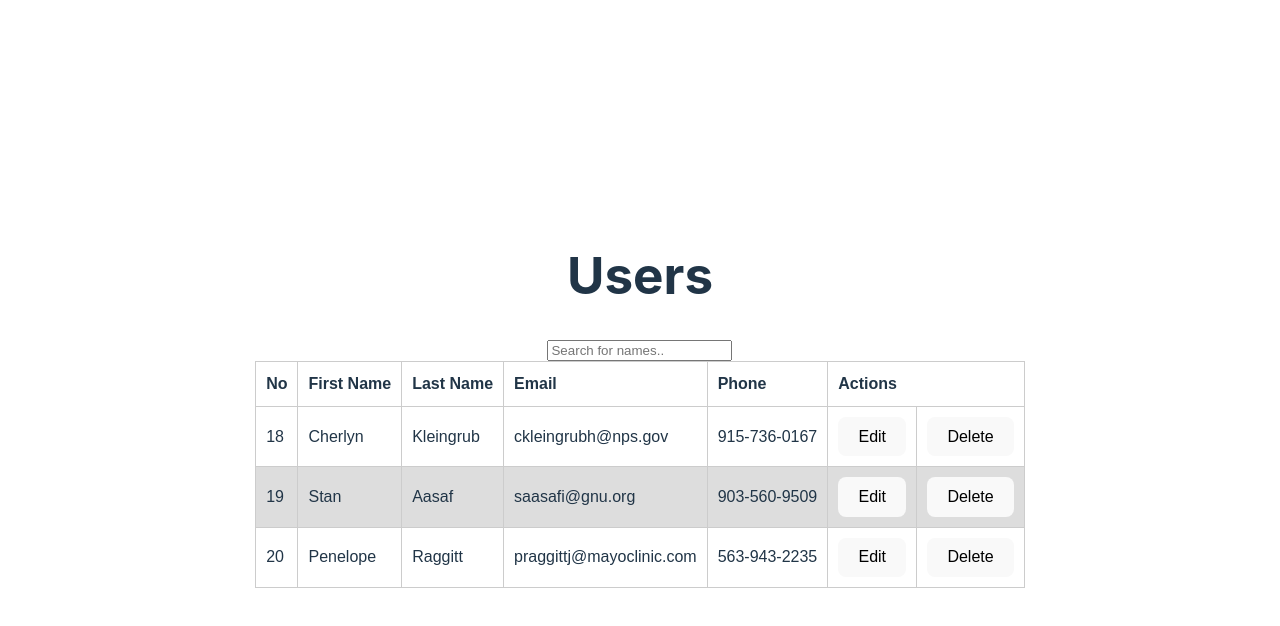
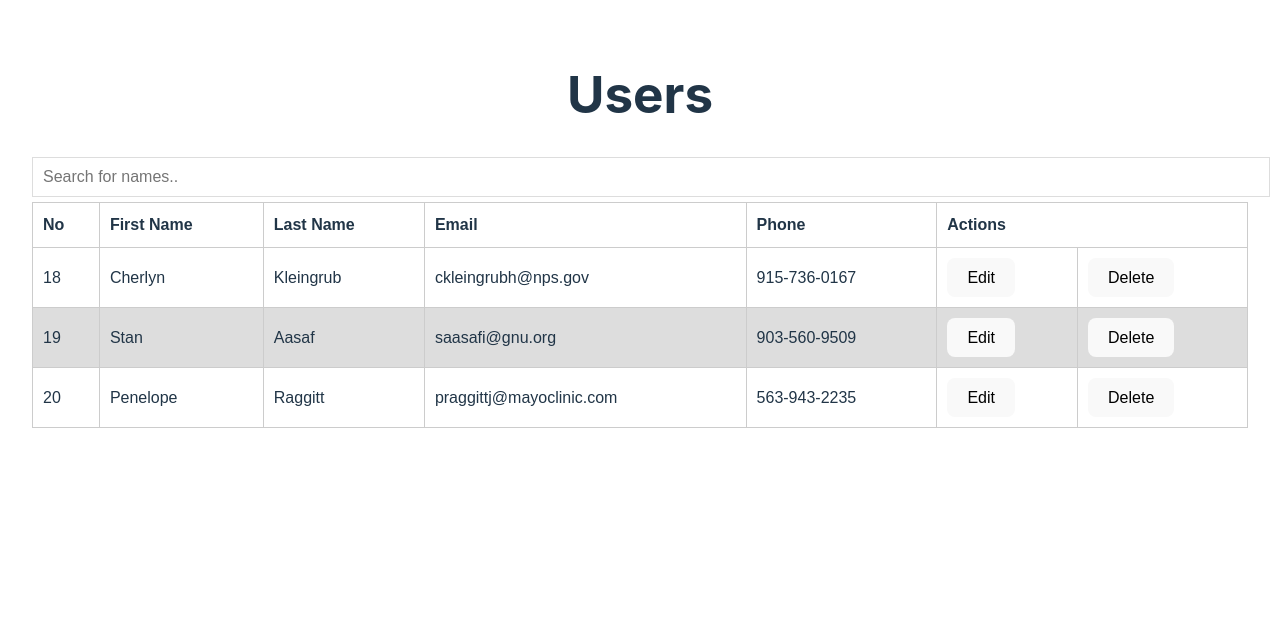
Before and after one commit to Satosh-J/master-react-five-day, a React (Vite) app: page / in a window 1280 px wide. Shown: the top 626 px of the page. Built offline with nearby package versions, Linux system fonts and the light colour scheme.

Commit message:
Day 2: Afternoon Session(Styling with Css module)

```diff
--- a/src/components/EditableCell.tsx
+++ b/src/components/EditableCell.tsx
@@ -17,7 +17,6 @@ const EditableTableCell: FC<UserRowProps> = ({ name, value, onChange, isEditing
         <input
           type="text"
           name={name}
-          className="form-control"
           value={value}
           onChange={onChange}
         />
--- a/src/components/UserRow.tsx
+++ b/src/components/UserRow.tsx
@@ -68,12 +68,10 @@ const UserRow: FC<UserRowProps> = ({ user, onEdit, onDelete }) => {
                 {
                     isEditing ?
                         <button onClick={handleCancel}
-                            className="btn btn-secondary"
                         >
                             Cancel
                         </button> :
                         <button
-                            className="btn btn-primary"
                             onClick={handleEdit}>
                             Edit
                         </button>
@@ -84,10 +82,8 @@ const UserRow: FC<UserRowProps> = ({ user, onEdit, onDelete }) => {
                 {
                     isEditing ?
                         <button onClick={handleSave}
-                            className="btn btn-primary"
                         >Save</button> :
                         <button onClick={() => onDelete(user.id)}
-                            className="btn btn-danger"
                         >Delete</button>
                 }
             </td>
--- /dev/null
+++ b/src/components/UsersTable.module.css
@@ -0,0 +1,34 @@
+/* Styles for table */
+table {
+    font-family: arial, sans-serif;
+    border-collapse: collapse;
+    width: 100%;
+}
+
+td,
+th {
+    border: 1px solid #cccccc;
+    text-align: left;
+    padding: 10px;
+}
+
+tr:nth-child(even) {
+    background-color: #dddddd;
+}
+
+
+/* UserRow.css */
+.editing input {
+    width: 100%;
+    font-size: 16px;
+    padding: 10px;
+    border: 1px solid #ddd;
+}
+
+.searchInput {
+    width: 100%;
+    font-size: 16px;
+    padding: 10px;
+    border: 1px solid #ddd;
+    margin-bottom: 5px;
+}
--- a/src/components/UsersTable.tsx
+++ b/src/components/UsersTable.tsx
@@ -1,5 +1,5 @@
 // UsersTable.tsx
-
+import styles from './UsersTable.module.css';
 import { FC, useState, useEffect } from "react";
 import UserRow from "./UserRow";
 
@@ -51,13 +51,13 @@ const UsersTable: FC<UsersTableProps> = ({ users }) => {
       <h1>Users</h1>
       <input type="text"
         value={filter}
-        className="form-control my-2"
+        className={styles.searchInput}
         placeholder="Search for names.."
         title="Type in a name"
         onChange={(e) => setFilter(e.target.value)}
       />
 
-      <table className="table table-striped table-bordered">
+      <table>
         <thead>
           <tr>
             <th>No</th>
--- a/src/index.css
+++ b/src/index.css
@@ -24,9 +24,6 @@ a:hover {
 
 body {
   margin: 0;
-  display: flex;
-  place-items: center;
-  min-width: 320px;
   min-height: 100vh;
 }
 
@@ -66,22 +63,3 @@ button:focus-visible {
     background-color: #f9f9f9;
   }
 }
-
-
-/* Styles for table */
-table {
-  font-family: arial, sans-serif;
-  border-collapse: collapse;
-  width: 100%;
-}
-
-td,
-th {
-  border: 1px solid #cccccc;
-  text-align: left;
-  padding: 10px;
-}
-
-tr:nth-child(even) {
-  background-color: #dddddd;
-}
```
